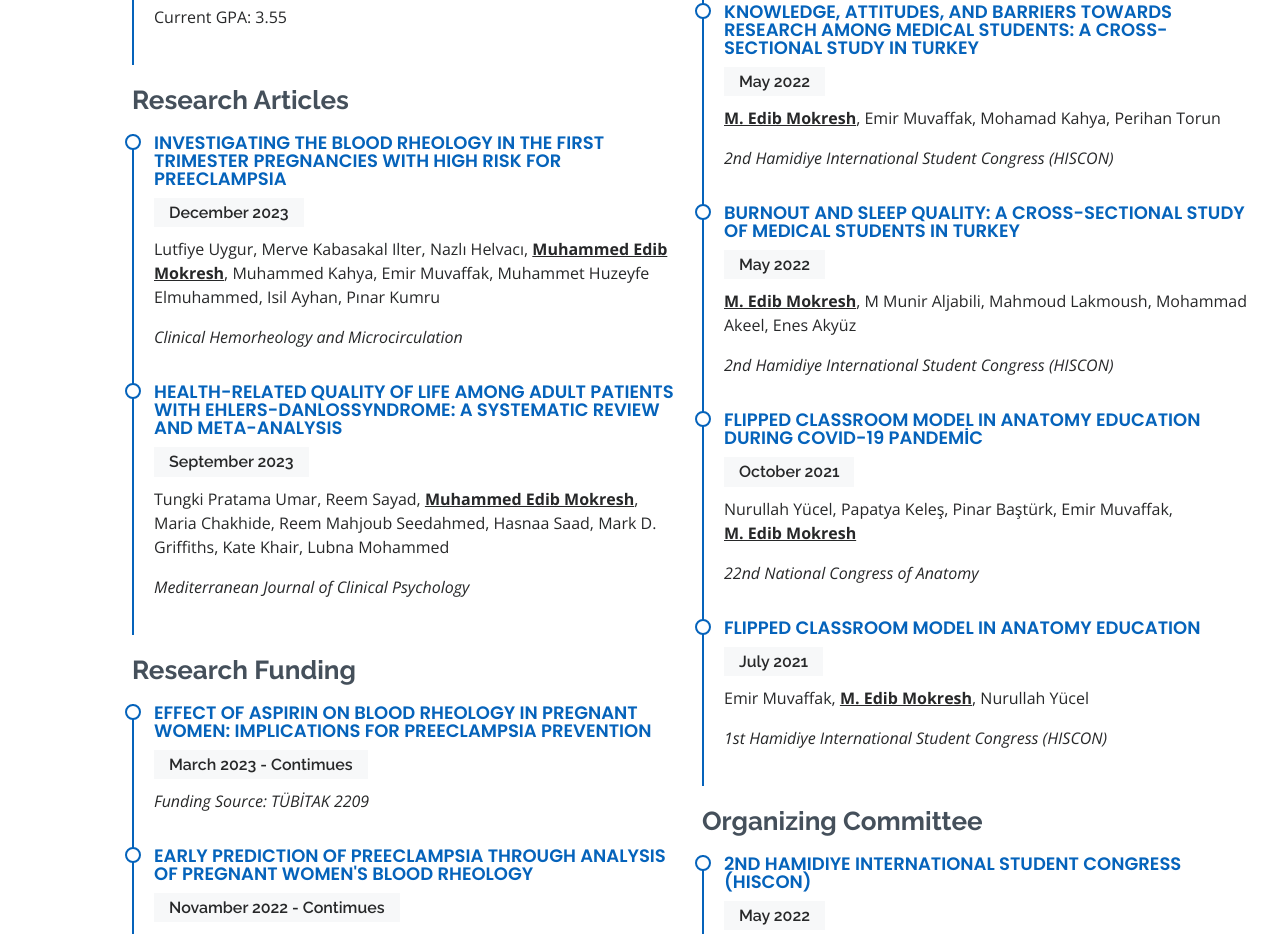
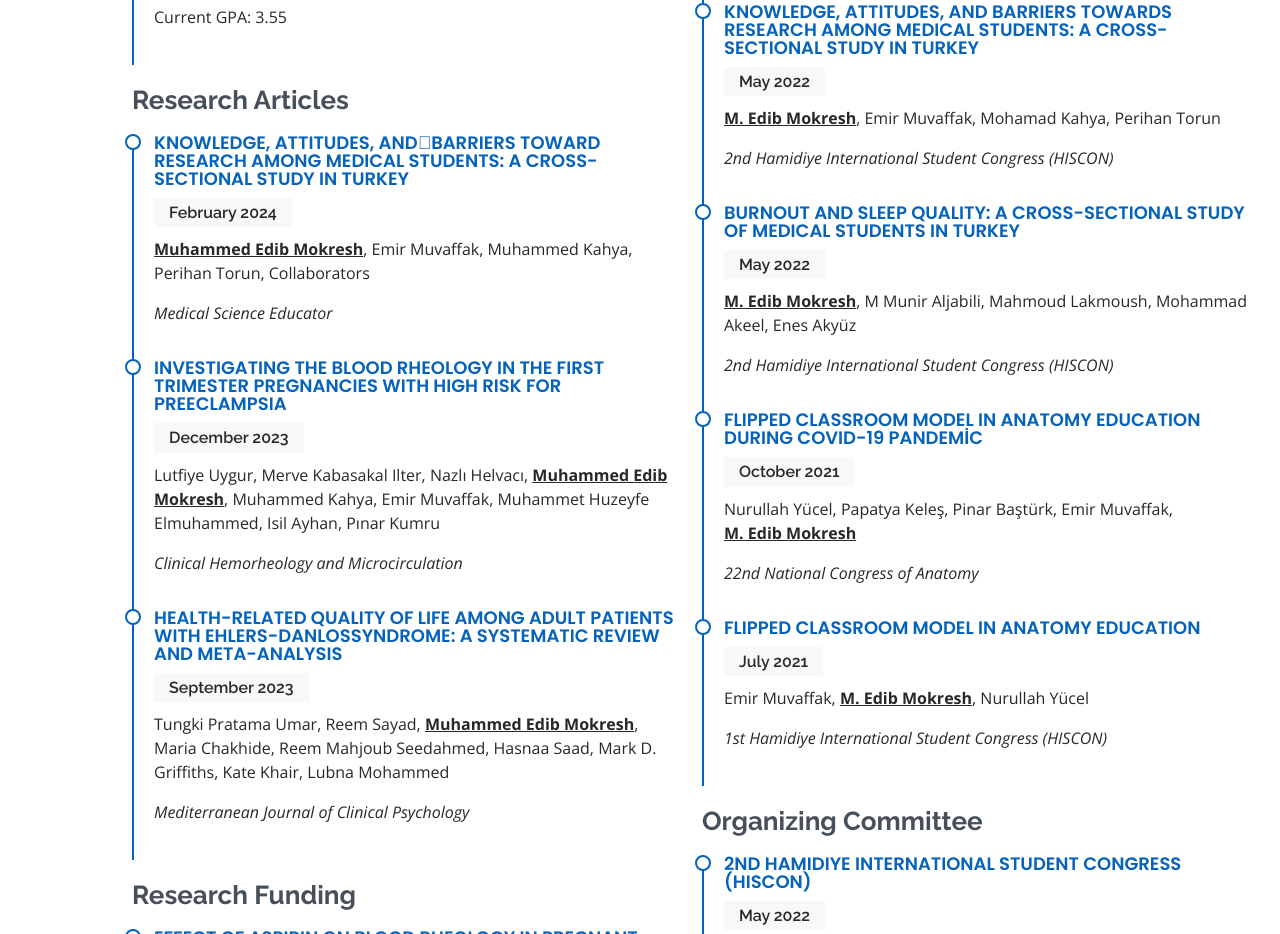
Before and after one commit to M-Edib/Resume, a plain HTML site: page index.html in a window 1280 px wide. Shown: the part 1515-2449 px from the top of the page. Drawn offline with nearby package versions, Linux system fonts and the light colour scheme.

Commit message:
Update index.html
adding my Research student articles

```diff
--- a/index.html
+++ b/index.html
@@ -311,6 +311,12 @@
               <p>Current GPA: 3.55</p>
             </div>
             <h3 class="resume-title">Research Articles</h3>
+            <div class="resume-item">
+              <h4>Knowledge, Attitudes, andBarriers Toward Research Among Medical Students: A Cross-sectional Study in Turkey</h4>
+              <h5>February 2024</h5>
+              <p><strong><ins>Muhammed Edib Mokresh</ins></strong>, Emir Muvaffak, Muhammed Kahya, Perihan Torun, Collaborators</p>
+              <p><em>Medical Science Educator</em></p>
+            </div>
             <div class="resume-item">
               <h4>Investigating the blood rheology in the first trimester pregnancies with high risk for preeclampsia</h4>
               <h5>December 2023</h5>
```
